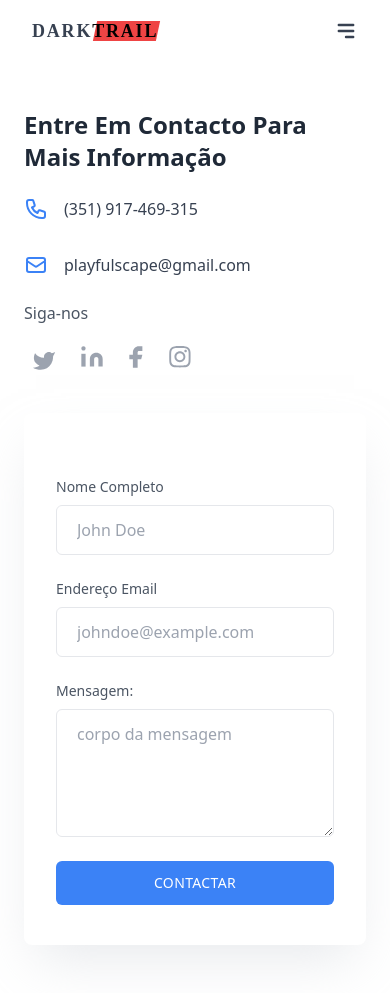
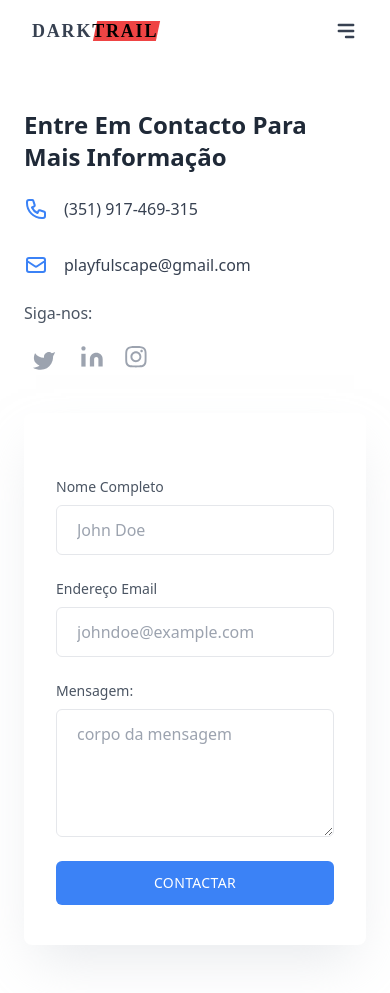
Before and after one commit to n0t666/DarkTrail_WEBSITE, a React (Create React App) app: page /contact in a window 390 px wide. Built offline with nearby package versions, Linux system fonts and the light colour scheme; a web font is replaced by a local one.

Commit message:
now need the backend of form contact

```diff
--- a/package.json
+++ b/package.json
@@ -12,6 +12,7 @@
     "react-router-dom": "^6.11.1",
     "react-scripts": "5.0.1",
     "react-toggle-dark-mode": "^1.1.1",
+    "react-tooltip": "^5.13.1",
     "web-vitals": "^2.1.4"
   },
   "scripts": {
--- a/src/components/Navbar/index.js
+++ b/src/components/Navbar/index.js
@@ -3,6 +3,8 @@ import { NavDrop } from "./navbarElements";
 import { NavLink, Link } from "react-router-dom";
 import { clsx } from "clsx";
 import Switcher from "./Switcher";
+import { Tooltip } from 'react-tooltip'
+
 
 const Navbar = () => {
   const [open, setOpen] = useState(false);
@@ -153,8 +155,11 @@ const Navbar = () => {
           {isMobileScreen && <Switcher/>}
           </div>
            )}
-          {!isMobileScreen && <Switcher />}
+           <div className="px-4 py-2 mt-2 text-sm font-semibold rounded-lg md:mt-0 ml-0 flex items-center" data-tooltip-id="dark-tooltip" data-tooltip-content="Ligar/Desligar modo escuro">
+          {!isMobileScreen && <Switcher/>}
+          </div>
         </nav>
+        <Tooltip id="dark-tooltip" place="bottom" />
       </div>
     </div>
   );
--- a/src/pages/contact.js
+++ b/src/pages/contact.js
@@ -22,9 +22,10 @@ export const Contact = () => {
                 </p>
               </div>
               <div className="mt-6 w-80 md:mt-8">
-                <h3 className="text-gray-600 dark:text-gray-300 ">Siga-nos</h3>
+                <h3 className="text-gray-600 dark:text-gray-300 ">Siga-nos:</h3>
                 <div className="flex mt-4 -mx-1.5 ">
-                  <a className="mx-1.5 dark:hover:text-blue-400 text-gray-400 transition-colors duration-300 transform hover:text-blue-500" href="#">
+
+                  <a className="mx-1.5 dark:hover:text-blue-400 text-gray-400 transition-colors duration-300 transform hover:text-blue-500" href="https://twitter.com/PlayfulscapeDev">
                     <svg className="w-10 h-10 fill-current" viewBox="0 0 24 24" fill="none" xmlns="http://www.w3.org/2000/svg">
                       <path d="M18.6668 6.67334C18.0002 7.00001 17.3468 7.13268 16.6668 7.33334C15.9195 6.49001 14.8115 6.44334 13.7468 6.84201C12.6822 7.24068 11.9848 8.21534 12.0002 9.33334V10C9.83683 10.0553 7.91016 9.07001 6.66683 7.33334C6.66683 7.33334 3.87883 12.2887 9.3335 14.6667C8.0855 15.498 6.84083 16.0587 5.3335 16C7.53883 17.202 9.94216 17.6153 12.0228 17.0113C14.4095 16.318 16.3708 14.5293 17.1235 11.85C17.348 11.0351 17.4595 10.1932 17.4548 9.34801C17.4535 9.18201 18.4615 7.50001 18.6668 6.67268V6.67334Z" />
                     </svg>
@@ -34,11 +35,6 @@ export const Contact = () => {
                       <path d="M15.2 8.80005C16.4731 8.80005 17.694 9.30576 18.5941 10.2059C19.4943 11.1061 20 12.327 20 13.6V19.2H16.8V13.6C16.8 13.1757 16.6315 12.7687 16.3314 12.4687C16.0313 12.1686 15.6244 12 15.2 12C14.7757 12 14.3687 12.1686 14.0687 12.4687C13.7686 12.7687 13.6 13.1757 13.6 13.6V19.2H10.4V13.6C10.4 12.327 10.9057 11.1061 11.8059 10.2059C12.7061 9.30576 13.927 8.80005 15.2 8.80005Z" fill="currentColor" />
                       <path d="M7.2 9.6001H4V19.2001H7.2V9.6001Z" fill="currentColor" />
                       <path d="M5.6 7.2C6.48366 7.2 7.2 6.48366 7.2 5.6C7.2 4.71634 6.48366 4 5.6 4C4.71634 4 4 4.71634 4 5.6C4 6.48366 4.71634 7.2 5.6 7.2Z" fill="currentColor" />
-                    </svg>
-                  </a>
-                  <a className="mx-1.5 dark:hover:text-blue-400 text-gray-400 transition-colors duration-300 transform hover:text-blue-500" href="#">
-                    <svg className="w-8 h-8" viewBox="0 0 24 24" fill="none" xmlns="http://www.w3.org/2000/svg">
-                      <path d="M7 10.2222V13.7778H9.66667V20H13.2222V13.7778H15.8889L16.7778 10.2222H13.2222V8.44444C13.2222 8.2087 13.3159 7.9826 13.4826 7.81591C13.6493 7.64921 13.8754 7.55556 14.1111 7.55556H16.7778V4H14.1111C12.9324 4 11.8019 4.46825 10.9684 5.30175C10.1349 6.13524 9.66667 7.2657 9.66667 8.44444V10.2222H7Z" fill="currentColor" />
                     </svg>
                   </a>
                   <a className="mx-1.5 dark:hover:text-blue-400 text-gray-400 transition-colors duration-300 transform hover:text-blue-500" href="#">
```
Also changed, not shown: 1 other file (tests, documents, lock files or other folders).
